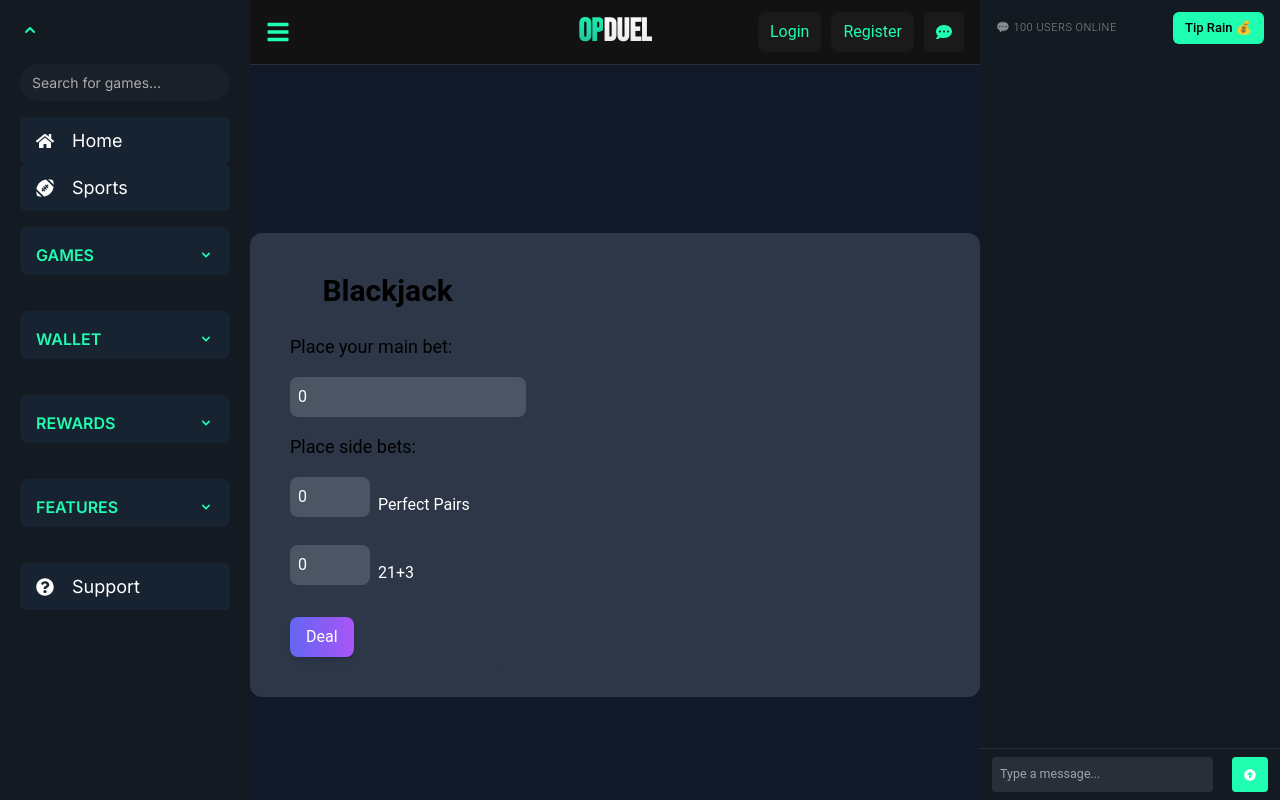
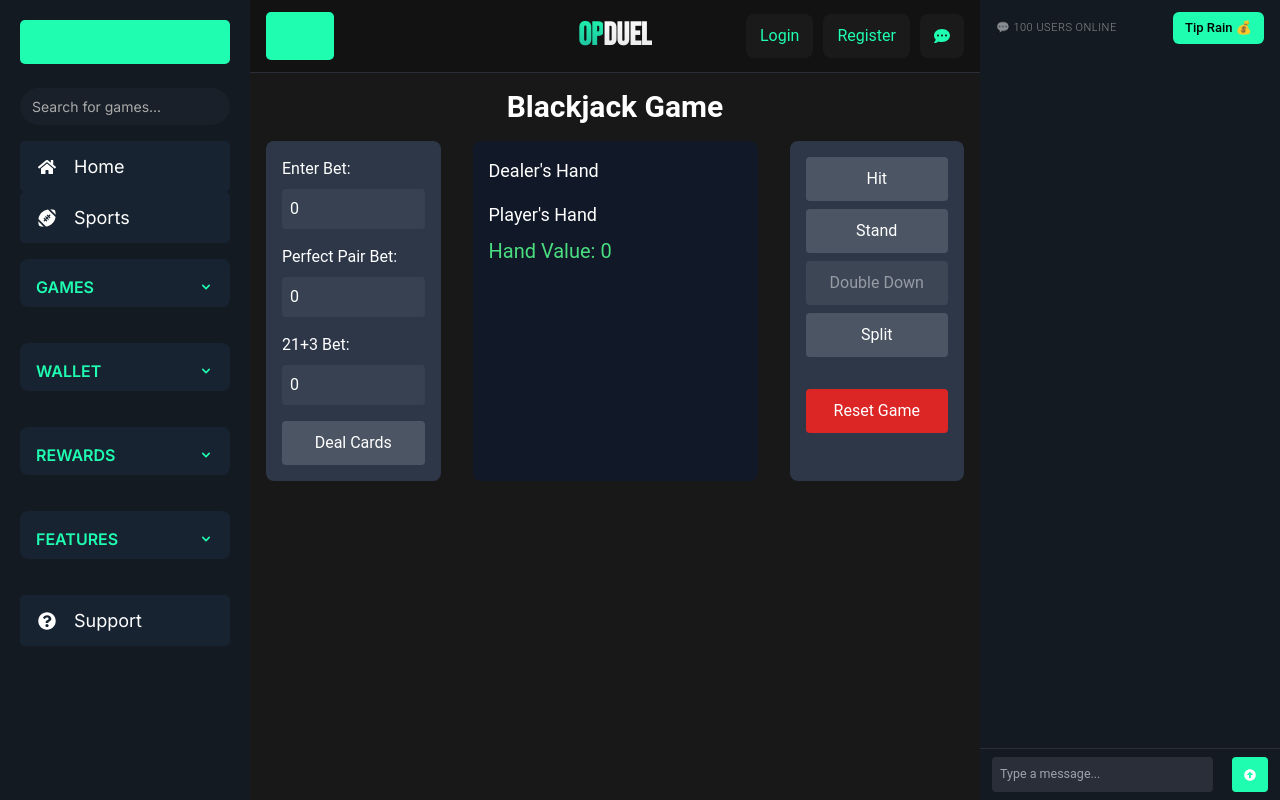
Before and after one commit to Cheetoyumyum/OPG, a React (Create React App) app: page /Games/Blackjack in a window 1280 px wide. Built offline with nearby package versions, Linux system fonts and the light colour scheme.

Commit message:
idk. some shit bj

```diff
--- a/src/components/Sidebar.js
+++ b/src/components/Sidebar.js
@@ -78,7 +78,7 @@ const Sidebar = ({ isExpanded, toggleSidebar }) => {
 
         <div className="sidebar-btn-group">
           <div className="sidebar-btn-container">
-            <button className="sidebar-btn" onClick={() => navigate("/home")}>
+            <button className="sidebar-btn" onClick={() => navigate("/")}>
               <FaHome />
               {isExpanded && <span>Home</span>}
             </button>
--- a/src/index.css
+++ b/src/index.css
@@ -1070,3 +1070,39 @@ footer {
 .transition-all {
   transition: all 0.3s ease-in-out;
 }
+
+button {
+  padding: 10px 20px;
+  border-radius: 5px;
+  border: 2px solid transparent;
+  background-color: #1ffdb0;
+  color: #fff;
+  font-size: 16px;
+  cursor: pointer;
+  transition: all 0.3s ease;
+}
+
+button:hover {
+  border: 2px solid #1ffdb0;
+  box-shadow: 0 0 10px rgba(31, 253, 176, 0.8);
+}
+
+button.hit:hover {
+  border: 2px solid #ff5733;
+  box-shadow: 0 0 10px rgba(255, 87, 51, 0.8);
+}
+
+button.split:hover {
+  border: 2px solid #f1c40f;
+  box-shadow: 0 0 10px rgba(241, 196, 15, 0.8);
+}
+
+button.double:hover {
+  border: 2px solid #3498db;
+  box-shadow: 0 0 10px rgba(52, 152, 219, 0.8);
+}
+
+button.stand:hover {
+  border: 2px solid #e74c3c;
+  box-shadow: 0 0 10px rgba(231, 76, 60, 0.8);
+}
--- a/src/views/Blackjack.js
+++ b/src/views/Blackjack.js
@@ -1,275 +1,236 @@
-import React, { useState, useEffect } from "react";
-// I have zero fucking idea what im doing here... l0l
-const suits = ["hearts", "diamonds", "clubs", "spades"];
-const ranks = ["2", "3", "4", "5", "6", "7", "8", "9", "10", "J", "Q", "K", "A"];
+import React, { useState } from "react";
+import "tailwindcss/tailwind.css";
 
-const generateDeck = () => suits.flatMap((suit) =>
-  ranks.map((rank) => ({
-    suit,
-    rank,
-    value: rank === "A" ? 11 : rank.match(/[JQK]/) ? 10 : parseInt(rank),
-  }))
-);
+const Blackjack = () => {
+  const [playerHand, setPlayerHand] = useState([]);
+  const [dealerHand, setDealerHand] = useState([]);
+  const [splitHand, setSplitHand] = useState(null);
+  const [bet, setBet] = useState(0);
+  const [sideBets, setSideBets] = useState({ perfectPairs: 0, twentyOnePlusThree: 0 });
+  const [gameStatus, setGameStatus] = useState("");
+  const [playerTurn, setPlayerTurn] = useState(true);
+  const [deck, setDeck] = useState([]);
 
-const shuffleDeck = (deck) => [...deck].sort(() => Math.random() - 0.5);
+  const initializeDeck = () => {
+    const suits = ["Hearts", "Diamonds", "Clubs", "Spades"];
+    const cards = suits.flatMap(suit => Array.from({ length: 13 }, (_, i) => ({ suit, value: i + 1 })));
+    setDeck(cards.sort(() => Math.random() - 0.5));
+  };
 
   const calculateHandValue = (hand) => {
-  let value = hand.reduce((sum, card) => sum + card.value, 0);
-  let aces = hand.filter((card) => card.rank === "A").length;
-
-  while (value > 21 && aces > 0) {
-    value -= 10;
-    aces--;
-  }
-
+    let value = hand.reduce((sum, card) => sum + Math.min(card.value, 10), 0);
+    const hasAce = hand.some(card => card.value === 1);
+    if (hasAce && value + 10 <= 21) value += 10;
     return value;
   };
 
-const Blackjack = () => {
-  const [deck, setDeck] = useState(shuffleDeck(generateDeck()));
-  const [playerHand, setPlayerHand] = useState([]);
-  const [dealerHand, setDealerHand] = useState([]);
-  const [bet, setBet] = useState(0);
-  const [sideBets, setSideBets] = useState({ perfectPairs: 0, twentyOnePlusThree: 0 });
-  const [gameState, setGameState] = useState("betting");
-  const [gameMessage, setGameMessage] = useState("");
-  const [dealerRevealed, setDealerRevealed] = useState(false);
+  const dealInitialCards = () => {
+    initializeDeck();
+    const newDeck = [...deck];
+    setPlayerHand([newDeck.pop(), newDeck.pop()]);
+    setDealerHand([newDeck.pop(), newDeck.pop()]);
+    setGameStatus("");
+    setPlayerTurn(true);
+    setDeck(newDeck);
+    checkSideBets();
+  };
 
-  const dealInitialCards = () => {
-    setPlayerHand([deck.pop(), deck.pop()]);
-    setDealerHand([deck.pop(), deck.pop()]);
-    setGameState("playing");
-    setGameMessage("Dealing cards...");
+  const checkSideBets = () => {
+    if (playerHand.length < 2) return;
 
-    setTimeout(() => {
-      setGameMessage("Player's Turn");
-    }, 1500);
+    const [card1, card2] = playerHand;
+    if (card1.value === card2.value && card1.suit === card2.suit) {
+      setSideBets(prev => ({ ...prev, perfectPairs: bet * 25 }));
+    }
+
+    const sortedHand = [card1, card2].sort((a, b) => a.value - b.value);
+    if (
+      sortedHand[0].value + 1 === sortedHand[1].value &&
+      (sortedHand[0].suit === sortedHand[1].suit || sortedHand[0].value === 1)
+    ) {
+      setSideBets(prev => ({ ...prev, twentyOnePlusThree: bet * 5 }));
+    }
   };
 
   const hit = () => {
-    const newHand = [...playerHand, deck.pop()];
-    setPlayerHand(newHand);
-
-    if (calculateHandValue(newHand) > 21) {
-      setGameMessage("Player Busts! You Lose.");
-      setGameState("bust");
-    } else {
-      setGameMessage("Player Hits");
+    if (!playerTurn) return;
+    const newDeck = [...deck];
+    const newCard = newDeck.pop();
+    setPlayerHand([...playerHand, newCard]);
+    setDeck(newDeck);
+    if (calculateHandValue([...playerHand, newCard]) > 21) {
+      setGameStatus("Bust! Dealer Wins.");
+      setPlayerTurn(false);
     }
   };
 
-  const stand = async () => {
-    setGameMessage("Player Stands");
-    let dealerValue = calculateHandValue(dealerHand);
-    const newDealerHand = [...dealerHand];
-    setDealerRevealed(true);  // Reveal the dealer's second card
-
-    while (dealerValue < 17) {
-      setGameMessage("Dealer Hits");
-      newDealerHand.push(deck.pop());
-      dealerValue = calculateHandValue(newDealerHand);
-      setDealerHand(newDealerHand);
-      await new Promise((resolve) => setTimeout(resolve, 1000));
-    }
-
-    setDealerHand(newDealerHand);
-    setGameMessage("Dealer Stands");
-
-    setTimeout(() => {
-      setGameState("result");
-    }, 1000);
+  const stand = () => {
+    setPlayerTurn(false);
+    dealerPlay();
   };
 
-  const double = async () => {
-    const newHand = [...playerHand, deck.pop()];
-    setPlayerHand(newHand);
+  const doubleDown = () => {
+    if (playerTurn && playerHand.length === 2) {
       setBet(bet * 2);
-
-    if (calculateHandValue(newHand) > 21) {
-      setGameMessage("Player Busts! You Lose.");
-      setGameState("bust");
-    } else {
-      setGameMessage("Player Doubles");
-      await stand();
+      hit();
+      if (gameStatus === "") stand();
     }
   };
 
   const split = () => {
-    if (playerHand.length === 2 && playerHand[0].rank === playerHand[1].rank) {
-      const newDeck = [...deck];
-      const newPlayerHand1 = [playerHand[0], newDeck.pop()];
-      const newPlayerHand2 = [playerHand[1], newDeck.pop()];
-      setPlayerHand(newPlayerHand1);
-      setDeck(newDeck);
-      setGameState("playing");
-      setGameMessage("Player Splits");
+    if (playerHand.length === 2 && playerHand[0].value === playerHand[1].value) {
+      setSplitHand([playerHand.pop()]);
     }
   };
 
-  const nextRound = () => {
-    setDeck(shuffleDeck(generateDeck()));
+  const dealerPlay = () => {
+    let dealerValue = calculateHandValue(dealerHand);
+    const newDeck = [...deck];
+    while (dealerValue < 17) {
+      dealerHand.push(newDeck.pop());
+      dealerValue = calculateHandValue(dealerHand);
+    }
+    setDeck(newDeck);
+    determineWinner();
+  };
+
+  const determineWinner = () => {
+    const playerValue = calculateHandValue(playerHand);
+    const dealerValue = calculateHandValue(dealerHand);
+    if (dealerValue > 21 || playerValue > dealerValue) {
+      setGameStatus(`Player Wins! Winnings: $${bet + sideBets.perfectPairs + sideBets.twentyOnePlusThree}`);
+    } else if (playerValue < dealerValue) {
+      setGameStatus("Dealer Wins!");
+    } else {
+      setGameStatus("Push (Tie).");
+    }
+  };
+
+  const resetGame = () => {
     setPlayerHand([]);
     setDealerHand([]);
+    setSplitHand(null);
+    setBet(0);
     setSideBets({ perfectPairs: 0, twentyOnePlusThree: 0 });
-    setGameState("betting");
-    setGameMessage("");
-    setDealerRevealed(false);  // Hide dealer's second card for next round
+    setGameStatus("");
+    setPlayerTurn(true);
+    initializeDeck();
   };
 
-  const handleBetPlacement = (amount) => {
-    setBet(amount);
-  };
-
-  const handleSideBetPlacement = (sideBet, amount) => {
-    setSideBets({ ...sideBets, [sideBet]: amount });
-  };
-
-  const getResult = () => {
-    const playerValue = calculateHandValue(playerHand);
-    const dealerValue = calculateHandValue(dealerHand);
-
-    if (playerValue > 21) return "bust";
-    if (playerValue === dealerValue) return "push";
-    if (playerValue > dealerValue && playerValue <= 21) return "win";
-    return "lose";
-  };
-
-  useEffect(() => {
-    if (gameState === "result") {
-      const result = getResult();
-      setGameMessage(result === "win" ? "You Win!" : result === "lose" ? "You Lose!" : "Push!");
-    }
-  }, [gameState]);
+  const CustomButton = ({ onClick, children, className, disabled }) => (
+    <button
+      onClick={onClick}
+      disabled={disabled}
+      className={`px-4 py-2 rounded text-white ${className} ${
+        disabled ? "opacity-50 cursor-not-allowed" : ""
+      }`}
+    >
+      {children}
+    </button>
+  );
 
   return (
-    <div className="flex justify-center items-center min-h-screen bg-gray-900 py-8">
-      <div className="flex w-full max-w-4xl bg-gray-800 rounded-xl p-6">
-        <div className="betbar w-1/3 p-4 bg-gray-800 rounded-lg mr-4">
-          <h2 className="text-3xl font-bold text-center text-gradient">Blackjack</h2>
-
-          {gameState === "betting" && (
-            <div className="mt-6">
-              <p className="text-lg mb-4">Place your main bet:</p>
+    <div className="min-h-screen bg-[#181818] flex flex-col items-center p-4">
+      <div className="text-white text-3xl font-bold mb-4">Blackjack Game</div>
+      <div className="flex space-x-8">
+        <div className="bg-gray-800 p-4 rounded-lg w-1/4 text-white">
+          <div className="mb-4">
+            <label className="block mb-2">Enter Bet:</label>
             <input
               type="number"
-                className="p-2 mb-4 rounded-lg bg-gray-600 text-white"
               value={bet}
-                onChange={(e) => setBet(e.target.value)}
-                placeholder="Enter Bet Amount"
+              onChange={(e) => setBet(Number(e.target.value))}
+              className="w-full p-2 rounded bg-gray-700 text-white"
             />
-
-              <p className="text-lg mb-4">Place side bets:</p>
-              <div className="flex flex-col gap-3">
-                <div className="flex items-center">
+          </div>
+          <div className="mb-4">
+            <label className="block mb-2">Perfect Pair Bet:</label>
             <input
               type="number"
-                    className="p-2 mb-4 rounded-lg bg-gray-600 text-white w-20"
-                    value={sideBets.perfectPairs}
-                    onChange={(e) => handleSideBetPlacement("perfectPairs", e.target.value)}
-                    placeholder="Perfect Pairs"
+              value={sideBets?.perfectPairs || 0}
+              onChange={(e) => setSideBets(prev => ({ ...prev, perfectPairs: Number(e.target.value) }))}
+              className="w-full p-2 rounded bg-gray-700 text-white"
             />
-                  <span className="ml-2 text-white">Perfect Pairs</span>
           </div>
-                <div className="flex items-center">
+          <div className="mb-4">
+            <label className="block mb-2">21+3 Bet:</label>
             <input
               type="number"
-                    className="p-2 mb-4 rounded-lg bg-gray-600 text-white w-20"
-                    value={sideBets.twentyOnePlusThree}
-                    onChange={(e) => handleSideBetPlacement("twentyOnePlusThree", e.target.value)}
-                    placeholder="21+3"
+              value={sideBets?.twentyOnePlusThree || 0}
+              onChange={(e) => setSideBets(prev => ({ ...prev, twentyOnePlusThree: Number(e.target.value) }))}
+              className="w-full p-2 rounded bg-gray-700 text-white"
             />
-                  <span className="ml-2 text-white">21+3</span>
           </div>
+          <CustomButton
+            onClick={dealInitialCards}
+            className="w-full bg-gray-600 hover:bg-gray-700"
+          >
+            Deal Cards
+          </CustomButton>
         </div>
-
-              <div className="mt-4 flex justify-between gap-4">
-                <button
-                  className="px-4 py-2 bg-gradient-to-r from-indigo-500 to-purple-500 text-white rounded-lg shadow-md hover:shadow-xl transition"
-                  onClick={dealInitialCards}
-                >
-                  Deal
-                </button>
-              </div>
-            </div>
-          )}
-        </div>
-
-        <div className="game w-2/3 p-4 rounded-lg">
-          {gameState === "playing" && (
-            <div className="mt-6">
-              <div className="flex justify-between">
-                <div>
-                  <p className="text-xl">Player Hand: {calculateHandValue(playerHand)}</p>
-                  <div className="flex gap-2">
-                    {playerHand.map((card, idx) => (
-                      <div key={idx} className="w-16 h-24 bg-white text-center rounded shadow-lg flex items-center justify-center">
-                        <p>{card.rank} of {card.suit}</p>
-                      </div>
+        <div className="flex-1 bg-gray-900 p-4 rounded-lg">
+          <div className="mb-4">
+            <div className="text-white text-lg">Dealer's Hand</div>
+            <div className="text-white">
+              {dealerHand.map((card, index) => (
+                <span key={index}>
+                  {index === 0 || !playerTurn
+                    ? `${card.value} of ${card.suit}`
+                    : "[Hidden]"},
+                </span>
               ))}
             </div>
           </div>
-
           <div>
-                  <p className="text-xl">Dealer Hand: {calculateHandValue(dealerHand)}</p>
-                  <div className="flex gap-2">
-                    <div className="w-16 h-24 bg-white text-center rounded shadow-lg flex items-center justify-center">
-                      <p>{dealerHand[0].rank} of {dealerHand[0].suit}</p>
+            <div className="text-white text-lg">Player's Hand</div>
+            <div className="text-white">
+              {playerHand.map((card, index) => (
+                <span key={index}>
+                  {card.value} of {card.suit},
+                </span>
+              ))}
             </div>
-                    {dealerRevealed && (
-                      <div className="w-16 h-24 bg-white text-center rounded shadow-lg flex items-center justify-center">
-                        <p>{dealerHand[1].rank} of {dealerHand[1].suit}</p>
-                      </div>
-                    )}
+            <div className="text-green-400 text-xl mt-2">
+              Hand Value: {calculateHandValue(playerHand)}
             </div>
           </div>
         </div>
-
-              <div className="mt-6">
-                <div className="grid grid-cols-2 gap-4">
-                  <button
+        <div className="w-1/4 bg-gray-800 p-4 rounded-lg">
+          <CustomButton
             onClick={hit}
-                    className="px-4 py-2 bg-gradient-to-r from-green-500 to-lime-500 text-white rounded-lg shadow-md hover:shadow-xl transition"
+            disabled={!playerTurn}
+            className="w-full mb-2 bg-gray-600 hover:bg-gray-700"
           >
             Hit
-                  </button>
-
-                  <button
+          </CustomButton>
+          <CustomButton
             onClick={stand}
-                    className="px-4 py-2 bg-gradient-to-r from-blue-500 to-teal-500 text-white rounded-lg shadow-md hover:shadow-xl transition"
+            disabled={!playerTurn}
+            className="w-full mb-2 bg-gray-600 hover:bg-gray-700"
           >
             Stand
-                  </button>
-
-                  <button
-                    onClick={double}
-                    className="px-4 py-2 bg-gradient-to-r from-yellow-500 to-orange-500 text-white rounded-lg shadow-md hover:shadow-xl transition"
+          </CustomButton>
+          <CustomButton
+            onClick={doubleDown}
+            disabled={!playerTurn || playerHand.length !== 2}
+            className="w-full mb-2 bg-gray-600 hover:bg-gray-700"
           >
-                    Double
-                  </button>
-
-                  <button
+            Double Down
+          </CustomButton>
+          <CustomButton
             onClick={split}
-                    className="px-4 py-2 bg-gradient-to-r from-red-500 to-pink-500 text-white rounded-lg shadow-md hover:shadow-xl transition"
+            disabled={!playerTurn || playerHand[0]?.value !== playerHand[1]?.value}
+            className="w-full bg-gray-600 hover:bg-gray-700"
           >
             Split
-                  </button>
-                </div>
-              </div>
-            </div>
-          )}
-
-          <div className="mt-4">
-            <p className="text-xl">{gameMessage}</p>
-          </div>
-
-          {(gameState === "result" || gameState === "bust") && (
-            <button
-              className="mt-6 px-4 py-2 bg-gradient-to-r from-gray-500 to-gray-700 text-white rounded-lg shadow-md hover:shadow-xl transition"
-              onClick={nextRound}
+          </CustomButton>
+          <div className="mt-4 text-white">{gameStatus}</div>
+          <CustomButton
+            onClick={resetGame}
+            className="mt-4 w-full bg-red-600 hover:bg-red-700"
           >
-              Next Round
-            </button>
-          )}
+            Reset Game
+          </CustomButton>
         </div>
       </div>
     </div>
```
Lines whose indentation alone changed are shown as unchanged.
